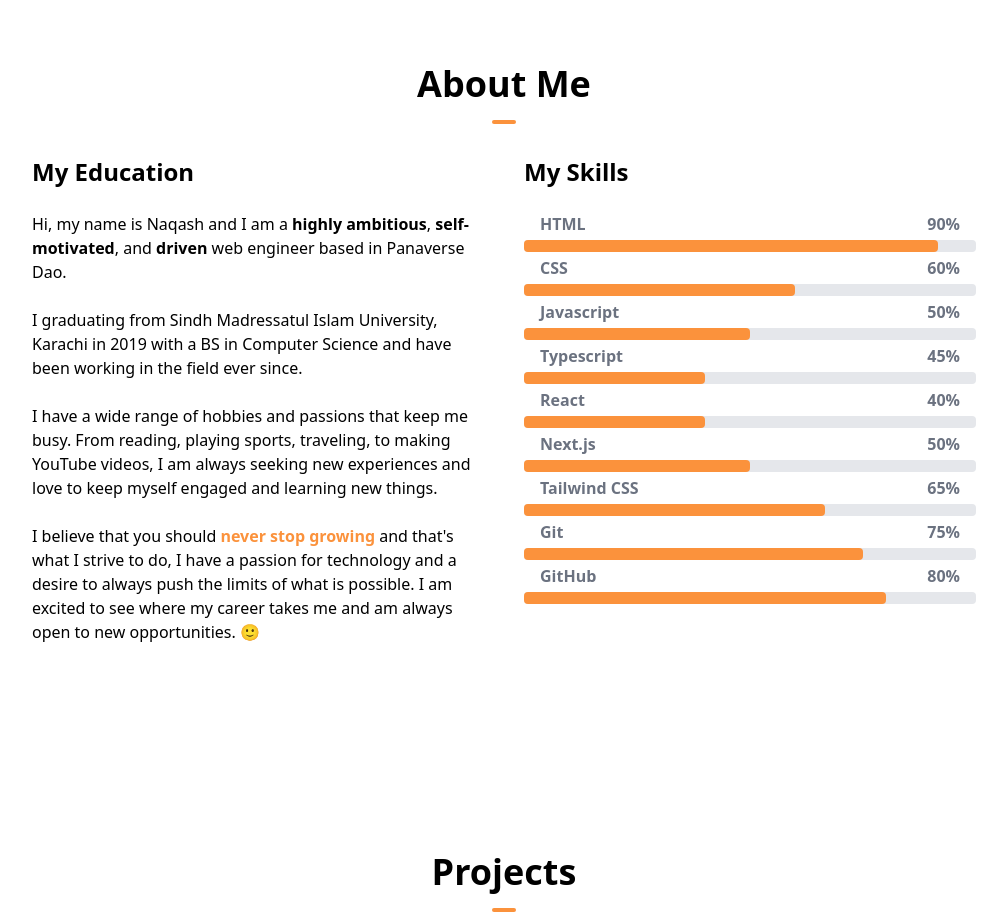
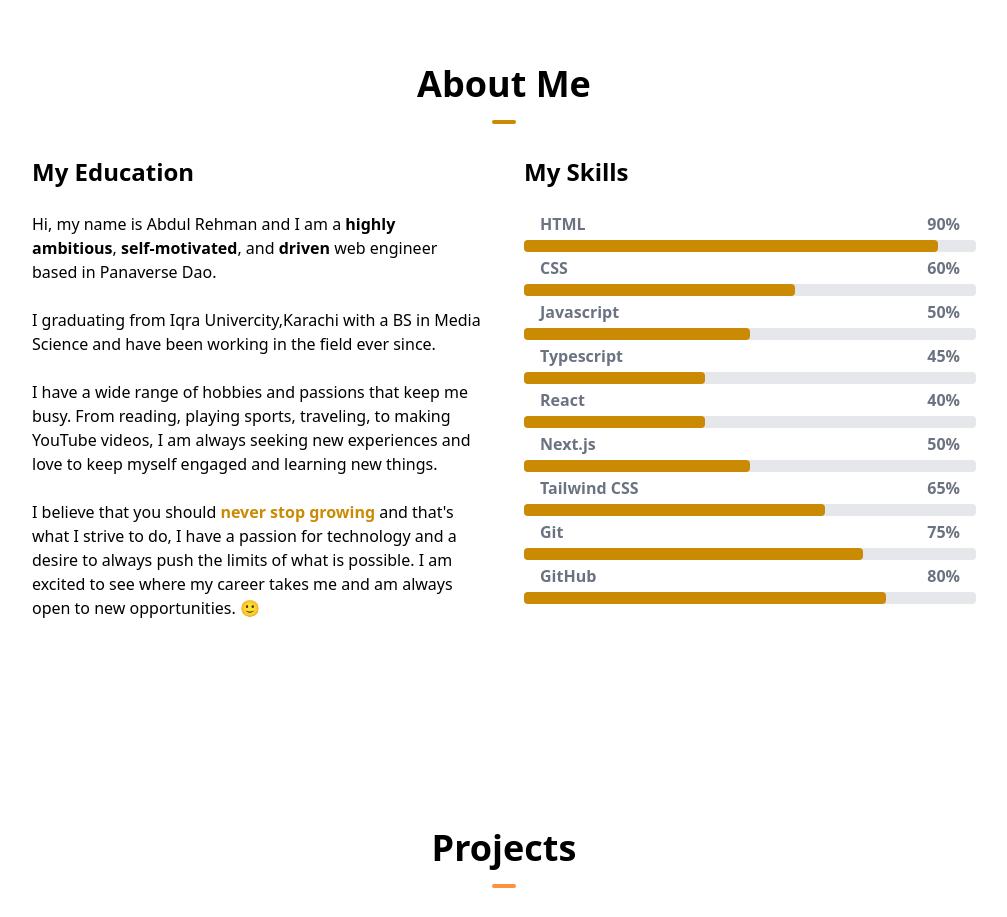
Before and after one commit to abdulrehman784/A, a Next.js app: page / in a window 1280 px wide. Shown: the part 880-1797 px from the top of the page, without its empty margins (136-1143 px from the left). Built offline with nearby package versions, Linux system fonts and the light colour scheme.

Commit message:
Update AboutSection.tsx

```diff
--- a/components/AboutSection.tsx
+++ b/components/AboutSection.tsx
@@ -19,7 +19,7 @@ const AboutSection = () => {
       <div className="my-12 pb-12 md:pt-16 md:pb-36">
         <h1 className="text-center font-bold text-4xl">
           About Me
-          <hr className="w-6 h-1 mx-auto my-4 bg-orange-400 border-0 rounded"></hr>
+          <hr className="w-6 h-1 mx-auto my-4 bg-yellow-600 border-0 rounded"></hr>
         </h1>
 
         <div className="flex flex-col space-y-10 items-stretch justify-center align-top md:space-x-10 md:space-y-0 md:p-4 md:flex-row md:text-left">
@@ -28,7 +28,7 @@ const AboutSection = () => {
               My Education
             </h1>
             <p>
-              Hi, my name is Naqash and I am a{' '}
+              Hi, my name is Abdul Rehman and I am a{' '}
               <span className="font-bold">{'highly ambitious'}</span>,
               <span className="font-bold">{' self-motivated'}</span>, and
               <span className="font-bold">{' driven'}</span> web engineer based
@@ -36,8 +36,8 @@ const AboutSection = () => {
             </p>
             <br />
             <p>
-              I graduating from Sindh Madressatul Islam University, Karachi in
-              2019 with a BS in Computer Science and have been working in the
+              I graduating from Iqra Univercity,Karachi
+               with a BS in Media Science and have been working in the
               field ever since.
             </p>
             <br />
@@ -50,7 +50,7 @@ const AboutSection = () => {
             <br />
             <p>
               I believe that you should{' '}
-              <span className="font-bold text-orange-400">
+              <span className="font-bold text-yellow-600">
                 never stop growing
               </span>{' '}
               and that&#39;s what I strive to do, I have a passion for
@@ -69,7 +69,7 @@ const AboutSection = () => {
                   <p>90%</p>
                 </div>
                 <div>
-                  <div className="flex my-1 rounded before:rounded bg-gray-200 w-full after:-z-10 before:bg-orange-400 h-3 before:w-11/12 before:z-10"></div>
+                  <div className="flex my-1 rounded before:rounded bg-gray-200 w-full after:-z-10 before:bg-yellow-600 h-3 before:w-11/12 before:z-10"></div>
                 </div>
               </div>
               <div>
@@ -78,7 +78,7 @@ const AboutSection = () => {
                   <p>60%</p>
                 </div>
                 <div>
-                  <div className="flex my-1 rounded before:rounded bg-gray-200 w-full after:-z-10 before:bg-orange-400 h-3 before:w-3/5 before:z-10"></div>
+                  <div className="flex my-1 rounded before:rounded bg-gray-200 w-full after:-z-10 before:bg-yellow-600 h-3 before:w-3/5 before:z-10"></div>
                 </div>
               </div>
               <div>
@@ -87,7 +87,7 @@ const AboutSection = () => {
                   <p>50%</p>
                 </div>
                 <div>
-                  <div className="flex my-1 rounded before:rounded bg-gray-200 w-full after:-z-10 before:bg-orange-400 h-3 before:w-1/2 before:z-10"></div>
+                  <div className="flex my-1 rounded before:rounded bg-gray-200 w-full after:-z-10 before:bg-yellow-600 h-3 before:w-1/2 before:z-10"></div>
                 </div>
               </div>
               <div>
@@ -96,7 +96,7 @@ const AboutSection = () => {
                   <p>45%</p>
                 </div>
                 <div>
-                  <div className="flex my-1 rounded before:rounded bg-gray-200 w-full after:-z-10 before:bg-orange-400 h-3 before:w-2/5 before:z-10"></div>
+                  <div className="flex my-1 rounded before:rounded bg-gray-200 w-full after:-z-10 before:bg-yellow-600 h-3 before:w-2/5 before:z-10"></div>
                 </div>
               </div>
               <div>
@@ -105,7 +105,7 @@ const AboutSection = () => {
                   <p>40%</p>
                 </div>
                 <div>
-                  <div className="flex my-1 rounded before:rounded bg-gray-200 w-full after:-z-10 before:bg-orange-400 h-3 before:w-2/5 before:z-10"></div>
+                  <div className="flex my-1 rounded before:rounded bg-gray-200 w-full after:-z-10 before:bg-yellow-600 h-3 before:w-2/5 before:z-10"></div>
                 </div>
               </div>
               <div>
@@ -114,7 +114,7 @@ const AboutSection = () => {
                   <p>50%</p>
                 </div>
                 <div>
-                  <div className="flex my-1 rounded before:rounded bg-gray-200 w-full after:-z-10 before:bg-orange-400 h-3 before:w-1/2 before:z-10"></div>
+                  <div className="flex my-1 rounded before:rounded bg-gray-200 w-full after:-z-10 before:bg-yellow-600 h-3 before:w-1/2 before:z-10"></div>
                 </div>
               </div>
 
@@ -124,7 +124,7 @@ const AboutSection = () => {
                   <p>65%</p>
                 </div>
                 <div>
-                  <div className="flex my-1 rounded before:rounded bg-gray-200 w-full after:-z-10 before:bg-orange-400 h-3 before:w-2/3 before:z-10"></div>
+                  <div className="flex my-1 rounded before:rounded bg-gray-200 w-full after:-z-10 before:bg-yellow-600 h-3 before:w-2/3 before:z-10"></div>
                 </div>
               </div>
               <div>
@@ -133,7 +133,7 @@ const AboutSection = () => {
                   <p>75%</p>
                 </div>
                 <div>
-                  <div className="flex my-1 rounded before:rounded bg-gray-200 w-full after:-z-10 before:bg-orange-400 h-3 before:w-3/4 before:z-10"></div>
+                  <div className="flex my-1 rounded before:rounded bg-gray-200 w-full after:-z-10 before:bg-yellow-600 h-3 before:w-3/4 before:z-10"></div>
                 </div>
               </div>
               <div>
@@ -142,7 +142,7 @@ const AboutSection = () => {
                   <p>80%</p>
                 </div>
                 <div>
-                  <div className="flex my-1 rounded before:rounded bg-gray-200 w-full after:-z-10 before:bg-orange-400 h-3 before:w-4/5 before:z-10"></div>
+                  <div className="flex my-1 rounded before:rounded bg-gray-200 w-full after:-z-10 before:bg-yellow-600 h-3 before:w-4/5 before:z-10"></div>
                 </div>
               </div>
             </div>
```
